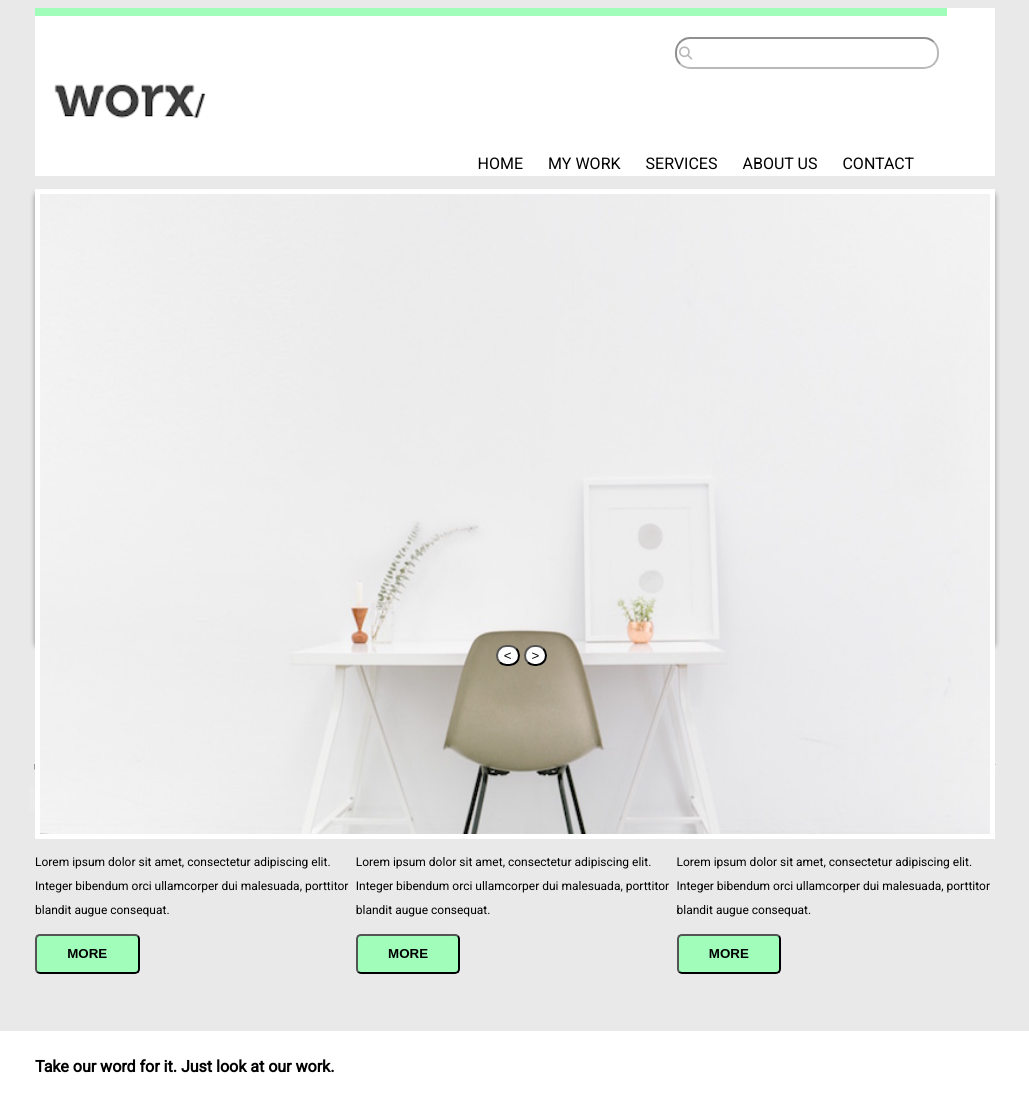
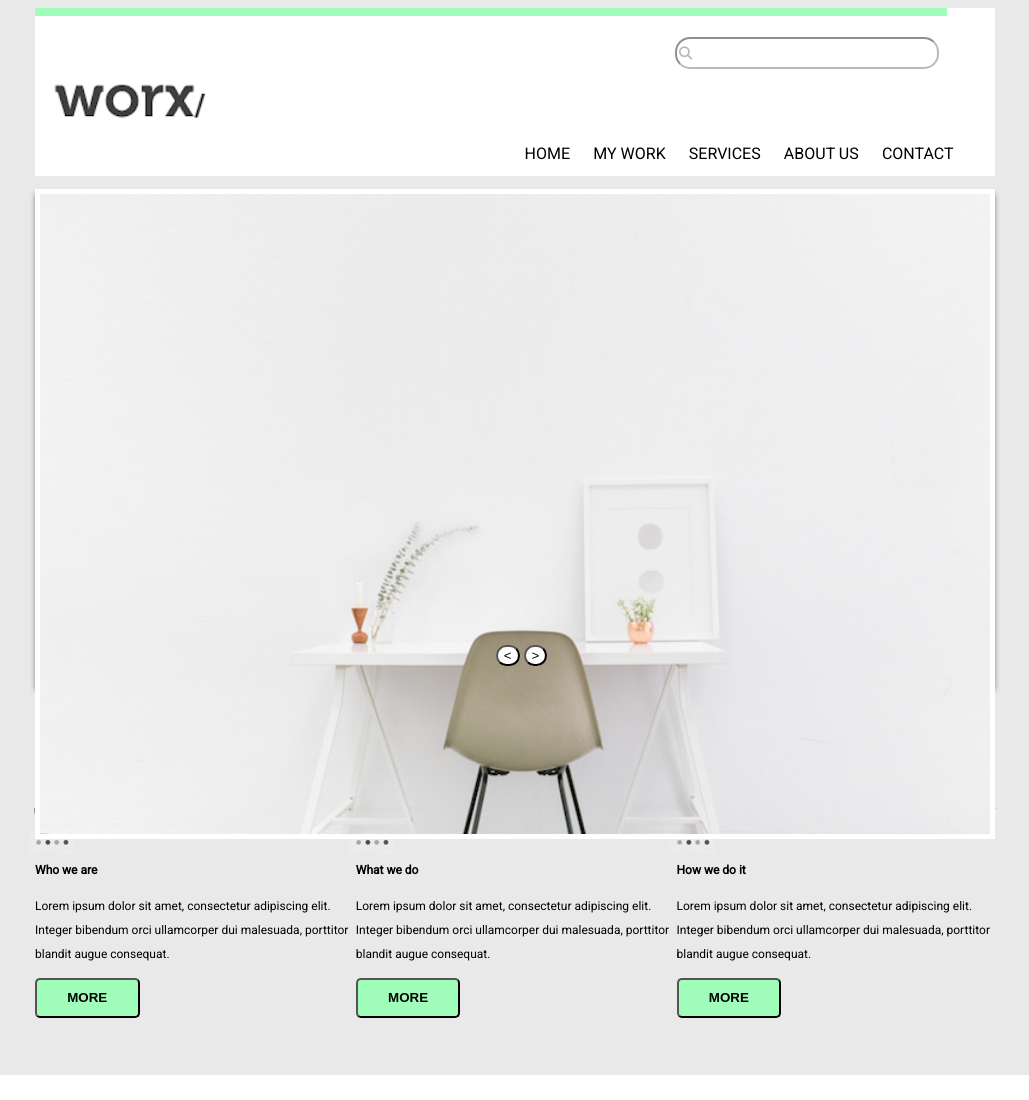
Before and after one commit to EuanFullarton/WS-DevTest, a website: page index.html in a window 1280 px wide. Shown: the top 1100 px of the page, without its empty margins (133-1162 px from the left). Drawn offline with Linux system fonts and the light colour scheme.

Commit message:
added a js line to set default zoom to 100%

```diff
--- a/public/app.js
+++ b/public/app.js
@@ -1,4 +1,6 @@
 var app = function (){
+
+  document.body.style.zoom="100%"
 
   this.ImgView = new ImgView();
 
--- a/public/style.css
+++ b/public/style.css
@@ -31,8 +31,8 @@ body{
 
 #nav-list{
   float:right;
-  margin-top:13.5%;
-  width:55%;
+  margin-top:12.5%;
+  width:50%;
 }
 
 .nav-link{
@@ -54,7 +54,7 @@ nav{
 
 #main-image-container{
   width:75%;
-  height:28.25em;
+  height:31em;
   margin:auto;
   box-shadow: 0px 5px 5px #888888;
 }
```
